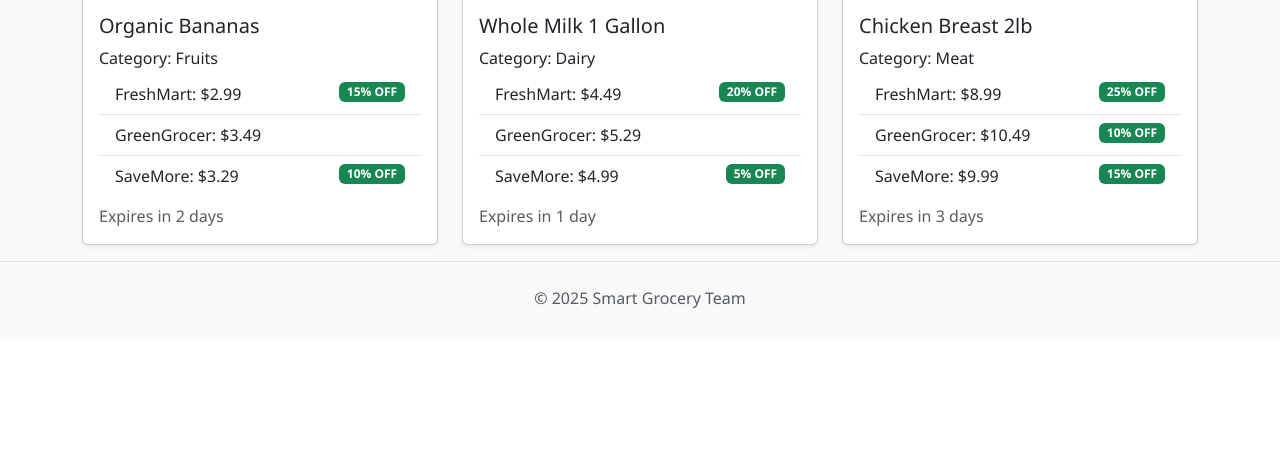
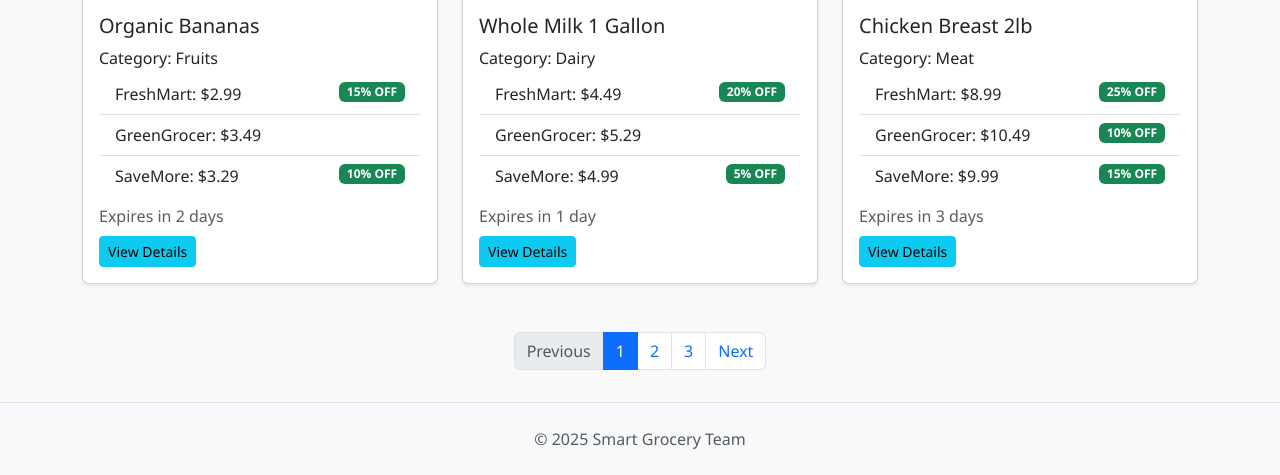
Before and after one commit to boraelshani/Smart-Grocery, a Flask app: page /compare-prices in a window 1280 px wide. Shown: the part 463-938 px from the top of the page. Before the commit the page ends 771 px from the top, so only its background shows below. Run offline with Flask 3, Linux system fonts and the light colour scheme; some libraries are stand-ins or nearby versions.

Commit message:
added bootstrap components

```diff
--- a/templates/compare_prices.html
+++ b/templates/compare_prices.html
@@ -63,6 +63,7 @@
 <li class="list-group-item">SaveMore: $3.29 <span class="badge bg-success float-end">10% OFF</span></li>
 </ul>
 <p class="text-muted mb-0">Expires in 2 days</p>
+<button type="button" class="btn btn-sm btn-info mt-2" data-bs-toggle="modal" data-bs-target="#productModal">View Details</button>
 </div>
 </div>
 </div>
@@ -80,6 +81,7 @@
 <li class="list-group-item">SaveMore: $4.99 <span class="badge bg-success float-end">5% OFF</span></li>
 </ul>
 <p class="text-muted mb-0">Expires in 1 day</p>
+<button type="button" class="btn btn-sm btn-info mt-2" data-bs-toggle="modal" data-bs-target="#productModal">View Details</button>
 </div>
 </div>
 </div>
@@ -97,12 +99,52 @@
 <li class="list-group-item">SaveMore: $9.99 <span class="badge bg-success float-end">15% OFF</span></li>
 </ul>
 <p class="text-muted mb-0">Expires in 3 days</p>
+<button type="button" class="btn btn-sm btn-info mt-2" data-bs-toggle="modal" data-bs-target="#productModal">View Details</button>
 </div>
 </div>
 </div>
 
 </div>
+
+<!-- Pagination -->
+<nav aria-label="Page navigation" class="mt-5">
+  <ul class="pagination justify-content-center">
+    <li class="page-item disabled">
+      <a class="page-link" href="#" tabindex="-1">Previous</a>
+    </li>
+    <li class="page-item active"><a class="page-link" href="#">1</a></li>
+    <li class="page-item"><a class="page-link" href="#">2</a></li>
+    <li class="page-item"><a class="page-link" href="#">3</a></li>
+    <li class="page-item">
+      <a class="page-link" href="#">Next</a>
+    </li>
+  </ul>
+</nav>
 </section>
+
+<!-- Modal for Product Details -->
+<div class="modal fade" id="productModal" tabindex="-1" aria-labelledby="productModalLabel" aria-hidden="true">
+  <div class="modal-dialog">
+    <div class="modal-content">
+      <div class="modal-header">
+        <h5 class="modal-title" id="productModalLabel">Product Details</h5>
+        <button type="button" class="btn-close" data-bs-dismiss="modal" aria-label="Close"></button>
+      </div>
+      <div class="modal-body">
+        <img src="https://via.placeholder.com/300x200" class="img-fluid mb-3" alt="Product">
+        <h6>Product Name</h6>
+        <p><strong>Best Price:</strong> $2.99</p>
+        <p><strong>Available at:</strong> FreshMart, SaveMore</p>
+        <p><strong>Discount:</strong> Up to 25% OFF</p>
+        <p><strong>Expires in:</strong> 2 days</p>
+      </div>
+      <div class="modal-footer">
+        <button type="button" class="btn btn-secondary" data-bs-dismiss="modal">Close</button>
+        <button type="button" class="btn btn-primary">Add to Cart</button>
+      </div>
+    </div>
+  </div>
+</div>
 
 <footer class="text-center py-4 bg-light border-top">
 <p class="mb-0 text-muted">&copy; 2025 Smart Grocery Team</p>
--- a/templates/home.html
+++ b/templates/home.html
@@ -42,6 +42,12 @@
     </div>
   </div>
 </nav>
+
+  <!-- Alert Notification -->
+  <div class="alert alert-success alert-dismissible fade show" role="alert">
+    <strong>Welcome!</strong> Check out our new featured deals today and save up to 25%.
+    <button type="button" class="btn-close" data-bs-dismiss="alert" aria-label="Close"></button>
+  </div>
 
   <!-- Hero section -->
   <section class="text-center py-5 bg-light">
```
Also changed, not shown: templates/featured_deals.html (+28 -0 lines), templates/stores.html (+15 -0 lines).
